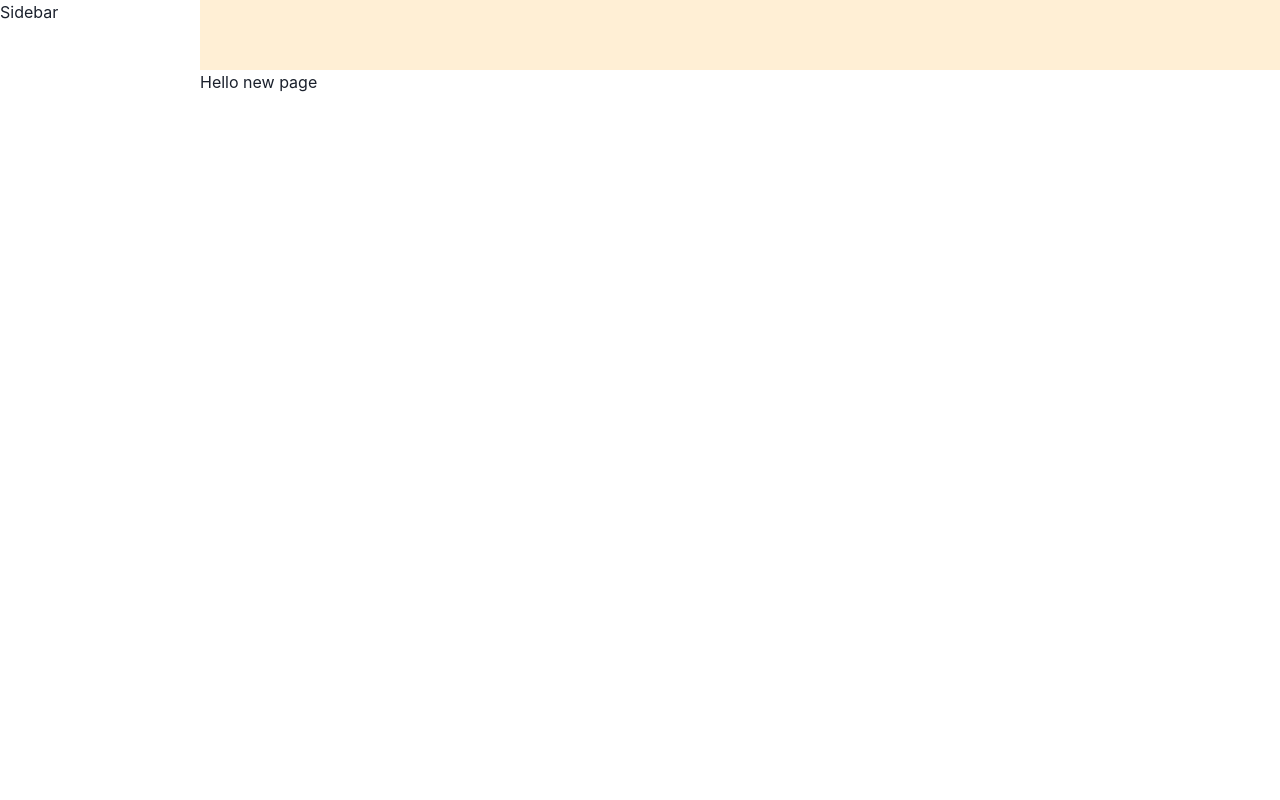
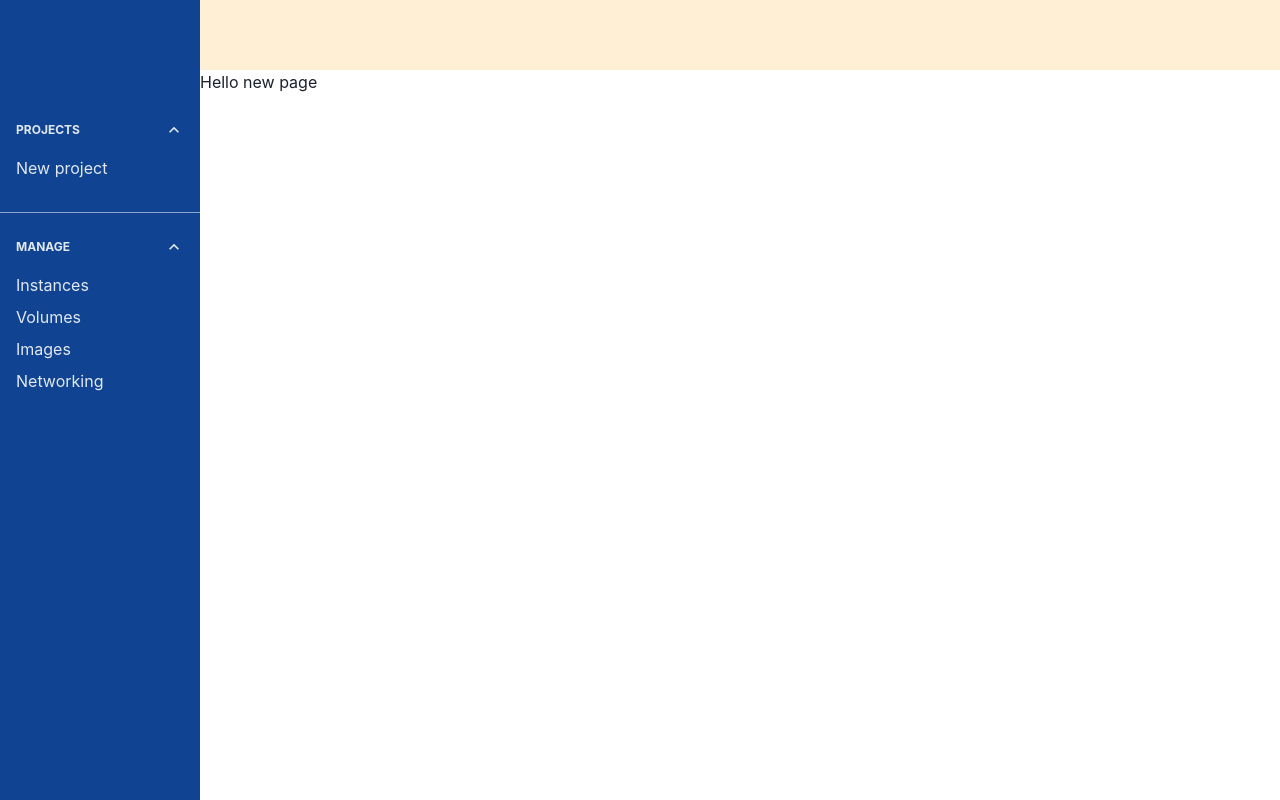
Before and after one commit to fruitbox12/marscloud, a Next.js app: page /instances in a window 1280 px wide. Built offline with nearby package versions, Linux system fonts and the light colour scheme.

Commit message:
Use accordion and link in sidebar

```diff
--- a/components/sidebar/index.tsx
+++ b/components/sidebar/index.tsx
@@ -1,7 +1,60 @@
 import { FC } from "react";
+import NextLink from "next/link";
+import {
+  Stack,
+  Box,
+  Accordion,
+  AccordionItem,
+  AccordionButton,
+  AccordionIcon,
+  AccordionPanel,
+  Divider,
+  Link,
+} from "@chakra-ui/react";
 
 const Sidebar: FC = () => {
-  return <div>Sidebar</div>;
+  return (
+    <Stack bg="blue.800" h="100%" pt={28}>
+      <Accordion defaultIndex={[0, 1]} allowMultiple variant="sidebar">
+        <Stack spacing={4}>
+          <AccordionItem>
+            <AccordionButton>
+              <Box>Projects</Box>
+              <AccordionIcon />
+            </AccordionButton>
+            <AccordionPanel pb={4} color="gray.200">
+              <NextLink href="/projects/new" passHref>
+                <Link>New project</Link>
+              </NextLink>
+            </AccordionPanel>
+          </AccordionItem>
+          <Divider color="gray.400" />
+          <AccordionItem>
+            <AccordionButton>
+              <Box>Manage</Box>
+              <AccordionIcon />
+            </AccordionButton>
+            <AccordionPanel pb={4} color="gray.200">
+              <Stack>
+                <NextLink href="/instances" passHref>
+                  <Link>Instances</Link>
+                </NextLink>
+                <NextLink href="/volumes" passHref>
+                  <Link>Volumes</Link>
+                </NextLink>
+                <NextLink href="/images" passHref>
+                  <Link>Images</Link>
+                </NextLink>
+                <NextLink href="/networking" passHref>
+                  <Link>Networking</Link>
+                </NextLink>
+              </Stack>
+            </AccordionPanel>
+          </AccordionItem>
+        </Stack>
+      </Accordion>
+    </Stack>
+  );
 };
 
 export default Sidebar;
```
